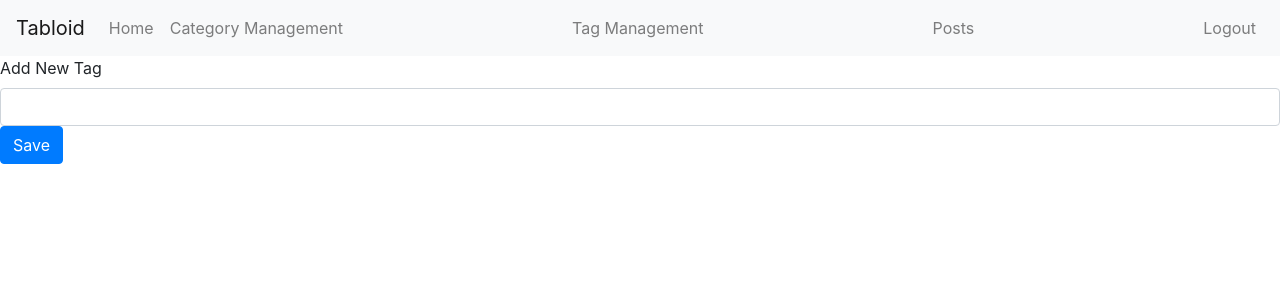
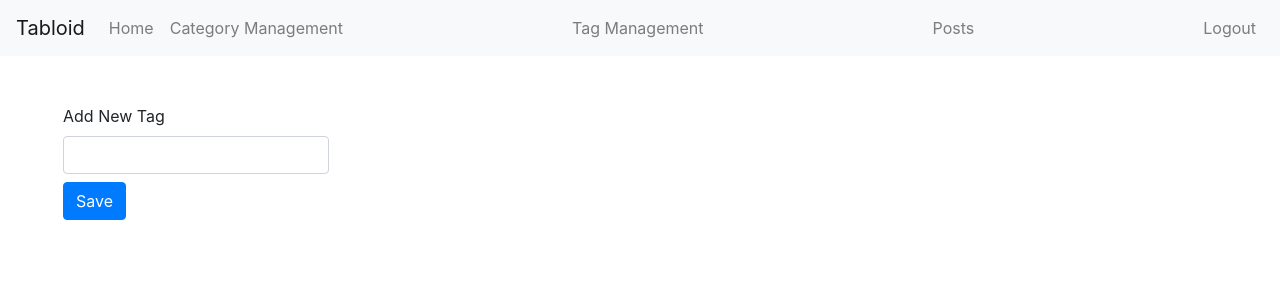
Before and after one commit to NewForce-Cohort-6/tabloidfullstack-stuffing, a React (Create React App) app in the folder Tabloid/client/: page /tagform in a window 1280 px wide. Shown: the top 300 px of the page. Built offline with nearby package versions, Linux system fonts and the light colour scheme; sample sign-in values are in the browser's storage.

Commit message:
Fixing reactstrap styling for Tag Management button and Tag Form

```diff
--- a/Tabloid/client/src/components/tags/TagList.js
+++ b/Tabloid/client/src/components/tags/TagList.js
@@ -21,7 +21,7 @@ export default function TagList() {
 
     return (
         <>
-        <button onClick={() => navigate("/tagform")}>Add new tag</button>
+        <button className="btn btn-primary ml-5" onClick={() => navigate("/tagform")}>Add new tag</button>
 
         <div className="m-5">
             <Table>
--- a/Tabloid/client/src/components/tags/TagNew.js
+++ b/Tabloid/client/src/components/tags/TagNew.js
@@ -1,4 +1,4 @@
-import React, { useState, useEffect } from "react";
+import React, { useState } from "react";
 import { useNavigate } from "react-router-dom";
 import { addTag } from "../../Managers/TagManager";
 // import { Form, Label, Button } from "reactstrap";
@@ -21,26 +21,15 @@ const TagForm = () => {
 
     return (
         <>
-            <form>
-                <div>
+            <form className="m-5">
+                <div className="col-md-3">
                     <label htmlFor="tag">Add New Tag</label>
                     <input type="text" onChange={(event) => setNewTagName(event.target.value)} className="form-control" id="tag" />
+                <button type="submit" className="btn btn-primary mt-2" onClick={saveNewTag}>Save</button>
                 </div>
-                <button type="submit" className="btn btn-primary" onClick={saveNewTag}>Save</button>
             </form>
         </>
     );
 }
 
 export default TagForm;
-
-// This is example adapted from the gifter repo toni pushed up
-{/* <>
-<form className="row g-3" onSubmit={handleSaveNewTag}>
-    <div className="col-md-6">
-        <label htmlFor="tag">Add New Tag</label>
-        <input type="text" onChange={saveNewTag} className="form-control" id="tag" />
-    </div>
-    <button type="submit" className="btn btn-primary">Save</button>
-</form>
-</> */}
```
